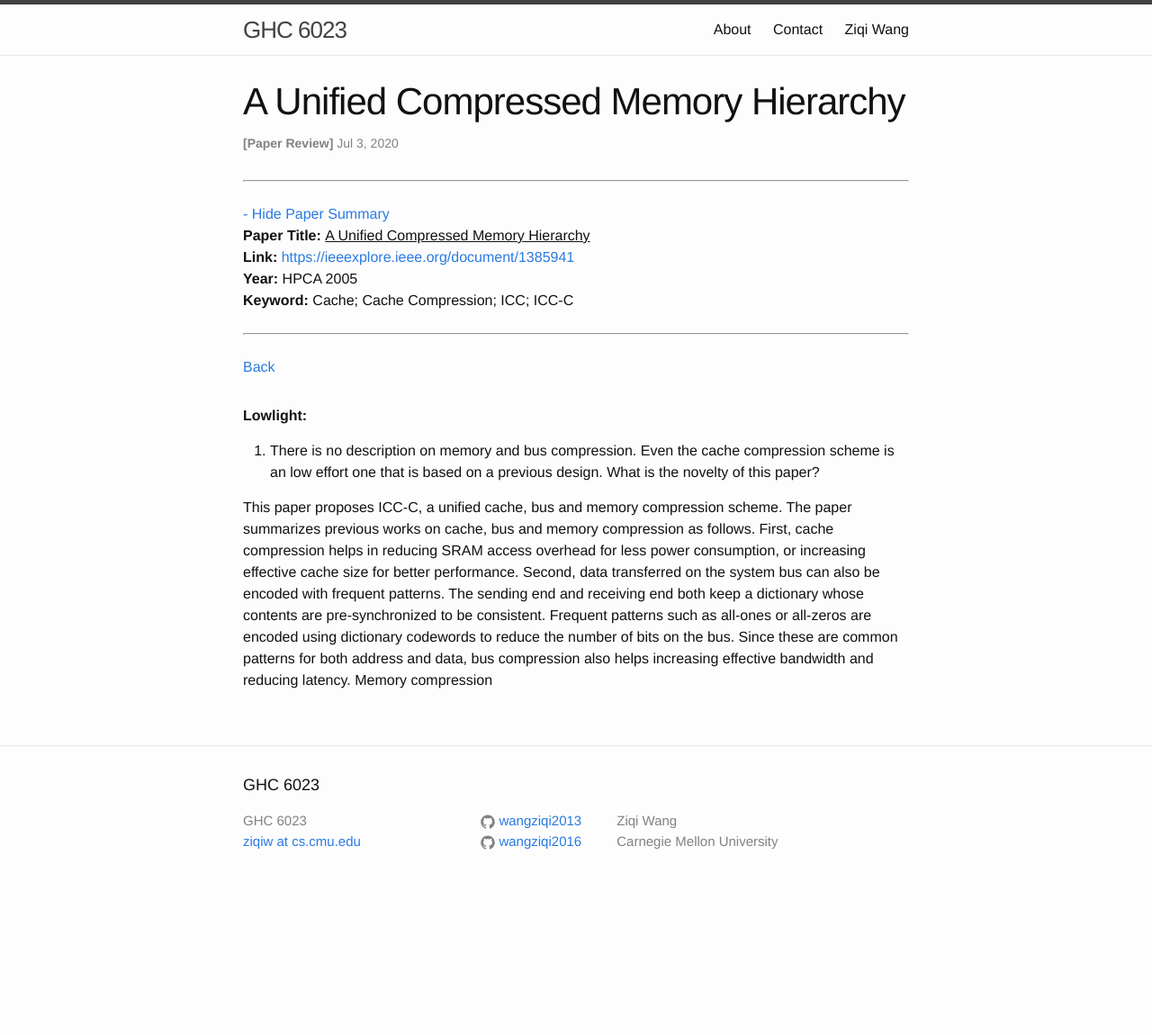
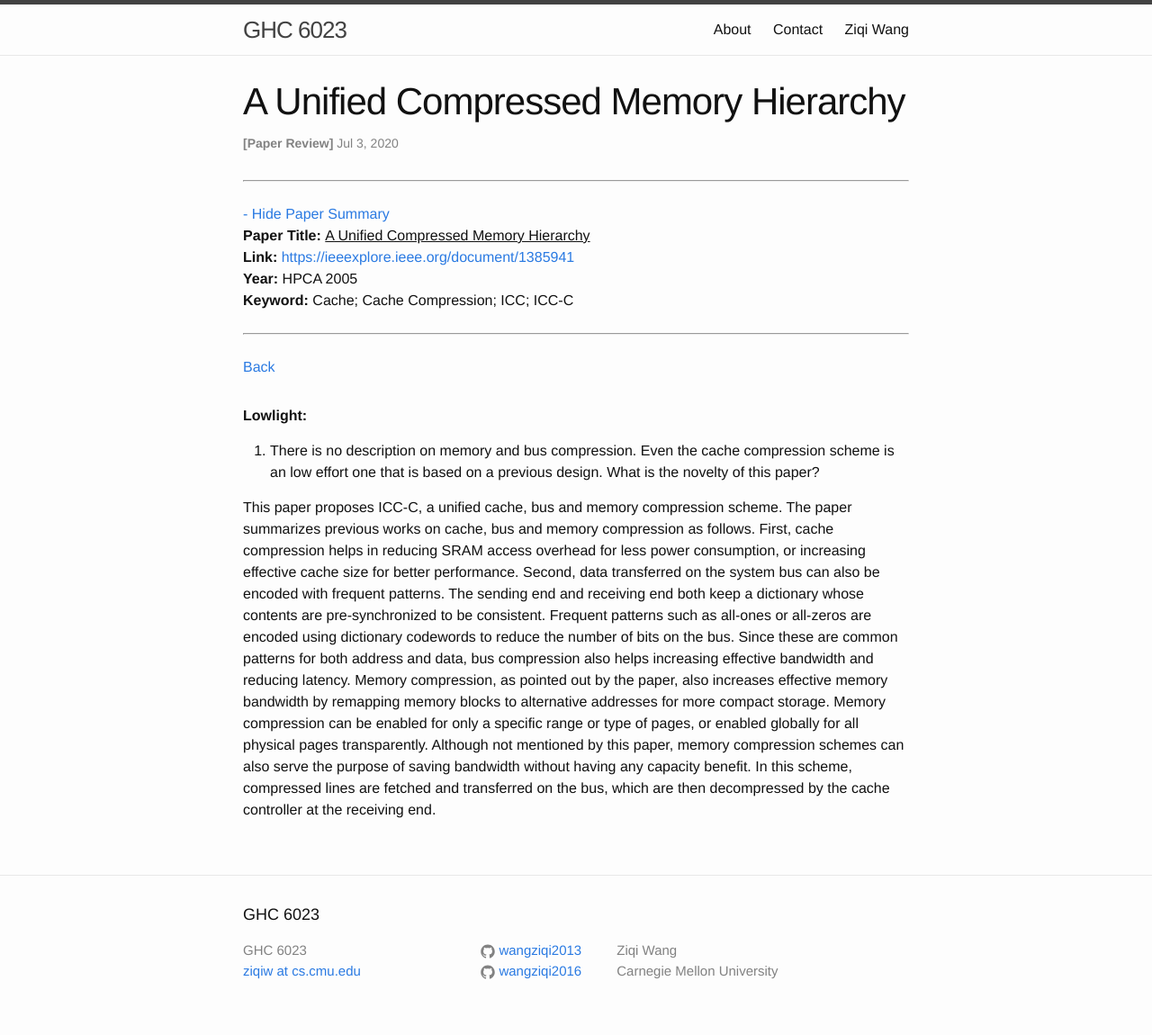
Before and after one commit to wangziqi2013/wangziqi2013.github.io, a Jekyll site: the page built from _posts/2020-07-02-icc-c.markdown, in a window 1280 px wide. Shown: the whole page at 90% size. Built offline with Jekyll 4.4.1, drawn with Linux system fonts in a browser that asks for light colours; before the commit the page ends 1006 px from its top, so only the background shows below that.

Commit message:
Finish motivation

```diff
--- a/_posts/2020-07-02-icc-c.markdown
+++ b/_posts/2020-07-02-icc-c.markdown
@@ -24,4 +24,9 @@ power consumption, or increasing effective cache size for better performance. Se
 can also be encoded with frequent patterns. The sending end and receiving end both keep a dictionary whose contents are
 pre-synchronized to be consistent. Frequent patterns such as all-ones or all-zeros are encoded using dictionary codewords
 to reduce the number of bits on the bus. Since these are common patterns for both address and data, bus compression also
-helps increasing effective bandwidth and reducing latency. Memory compression
+helps increasing effective bandwidth and reducing latency. Memory compression, as pointed out by the paper, also increases
+effective memory bandwidth by remapping memory blocks to alternative addresses for more compact storage. Memory
+compression can be enabled for only a specific range or type of pages, or enabled globally for all physical pages
+transparently. Although not mentioned by this paper, memory compression schemes can also serve the purpose of saving
+bandwidth without having any capacity benefit. In this scheme, compressed lines are fetched and transferred on the bus,
+which are then decompressed by the cache controller at the receiving end.
```
